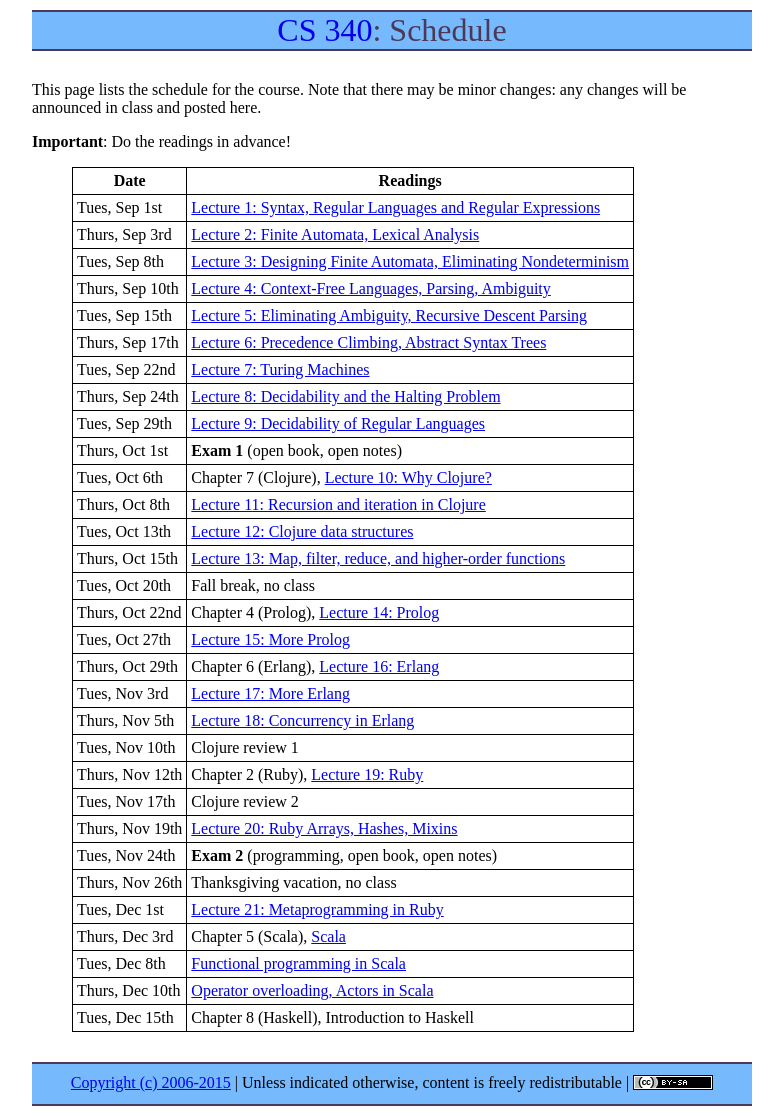
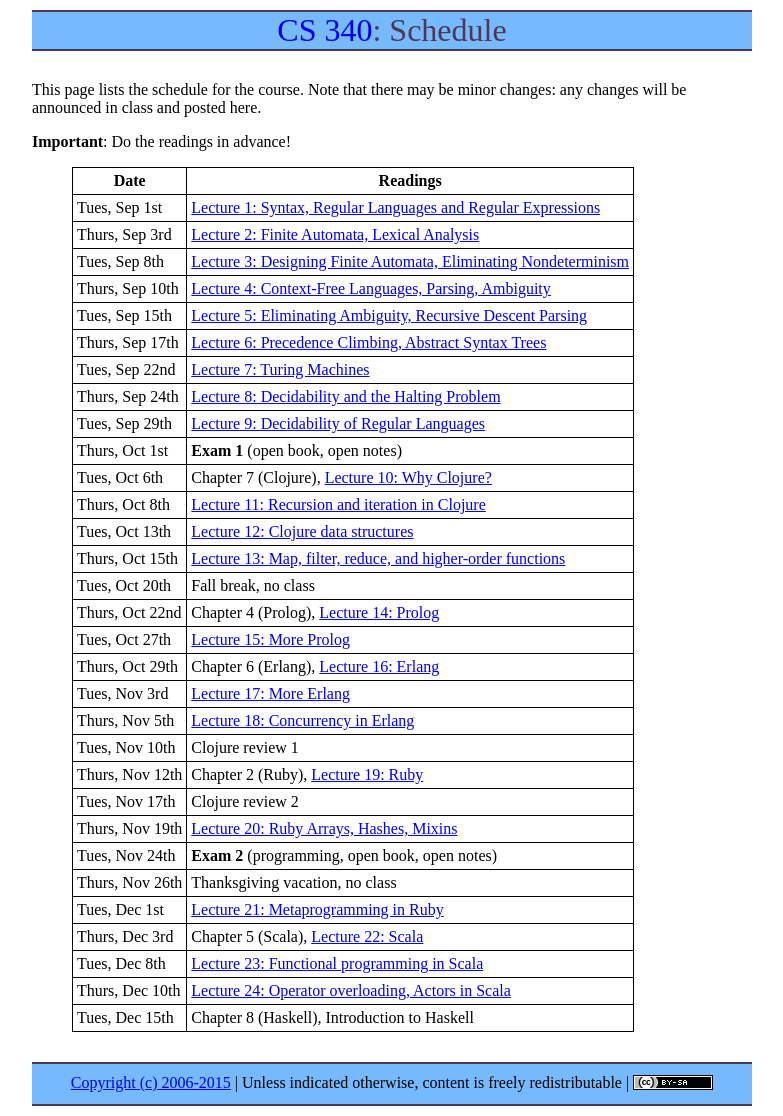
Before and after one commit to ycpcs/cs340-fall2015, a Jekyll site: the page built from schedule.md, in a window 1280 px wide. Shown: the whole page, without its empty margins (248-1031 px from the left). Built offline with Jekyll 4.4.1, drawn with Linux system fonts in a browser that asks for light colours; Markdown is read by kramdown in place of the engine named in the settings.

Commit message:
minor tweak

```diff
--- a/schedule.md
+++ b/schedule.md
@@ -36,9 +36,9 @@ This page lists the schedule for the course.  Note that there may be minor chang
 > Tues, Nov 24th | **Exam 2** (programming, open book, open notes)
 > Thurs, Nov 26th | Thanksgiving vacation, no class
 > Tues, Dec 1st | [Lecture 21: Metaprogramming in Ruby](lectures/lecture21.html)
-> Thurs, Dec 3rd | Chapter 5 (Scala), [Scala](lectures/lecture22.html)
-> Tues, Dec 8th | [Functional programming in Scala](lectures/lecture23.html)
-> Thurs, Dec 10th | [Operator overloading, Actors in Scala](lectures/lecture24.html)
+> Thurs, Dec 3rd | Chapter 5 (Scala), [Lecture 22: Scala](lectures/lecture22.html)
+> Tues, Dec 8th | [Lecture 23: Functional programming in Scala](lectures/lecture23.html)
+> Thurs, Dec 10th | [Lecture 24: Operator overloading, Actors in Scala](lectures/lecture24.html)
 > Tues, Dec 15th | Chapter 8 (Haskell), Introduction to Haskell
 
 <!--
```
